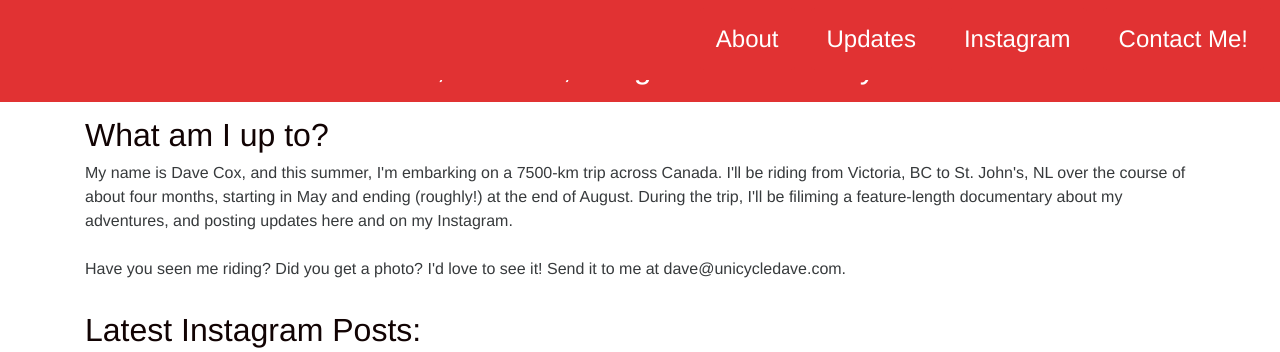
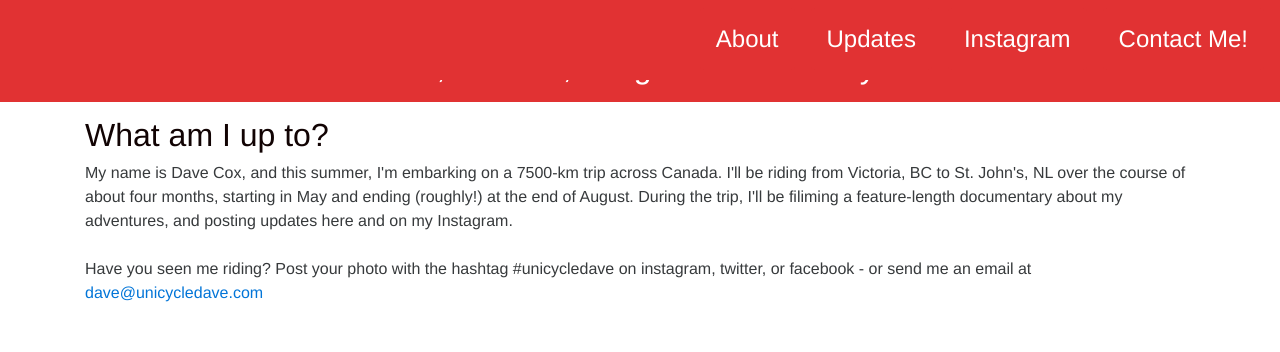
Before and after one commit to unicycle-dave/unicycle-dave.github.io, a Jekyll site: the page built from _posts/2018-03-30-the-start.md, in a window 1280 px wide and 900 px high, scrolled down 612 px, cut to the strip 0-352 px from the top of the window. Built offline with Jekyll 4.4.1, drawn with Linux system fonts in a browser that asks for light colours; nearby versions of some CDN libraries; our own code applies the rules of GitHub Pages for plain Markdown files; library files that are not in the unit come from our copies; some of the changed text lies outside the part shown.

Commit message:
added fb contact, updated spacing between site sections and updated favicon.

```diff
--- a/_config.yml
+++ b/_config.yml
@@ -20,6 +20,7 @@
 email: dave@unicycledave.com
 twitter: '@UnicycleDave'
 instagram: '@unicycle_dave'
+facebook: 'facebook.com/unicycledave'
 # phone: +1-800-555-2016
 
 # Tracking
--- a/_includes/about.html
+++ b/_includes/about.html
@@ -7,7 +7,8 @@
             <p>
 				My name is Dave Cox, and this summer, I'm embarking on a 7500-km trip across Canada. I'll be riding from Victoria, BC to St. John's, NL over the course of about four months, starting in May and ending (roughly!) at the end of August. During the trip, I'll be filiming a feature-length documentary about my adventures, and posting updates here and on my Instagram. <br><br>
 
-				Have you seen me riding? Did you get a photo? I'd love to see it! Send it to me at dave@unicycledave.com.
+				Have you seen me riding? Post your photo with the hashtag #unicycledave on instagram, twitter, or facebook - or send me an email at <a href="mailto:dave@unicycledave.com">dave@unicycledave.com</a>
+	<br><br><br><br>
             </p>
         </div>
     </div>
--- a/_includes/blog.html
+++ b/_includes/blog.html
@@ -8,8 +8,7 @@
       <div class="col-sm-12">
       {% for post in paginator.posts %}
         <h4>{% assign date_format = site.date_format | default: "%d %b %Y" %}
-          {{post.title}}
-        <br><small>  {{post.date | date: date_format}}</small></h4>
+          {{post.title}} - {{post.date | date: date_format}}</h4>
 
         <div class="col-sm-12 col-md-6">
           {{ post.content }}
@@ -38,4 +37,5 @@
 	</div>
     {% endif %}
   </div>
+  <br><br><br><br>
 </section>
--- a/_includes/contacts.html
+++ b/_includes/contacts.html
@@ -22,6 +22,12 @@
                     {{ site.instagram }}
                 </a>
             </div>
+            <div class="col-md-6 col-sm-12 container-contacts-phone">
+                <i class="fab fa-facebook" aria-hidden="true"></i>
+                <a href="https://www.facebook.com/unicycledave/">
+                    {{ site.facebook }}
+                </a>
+	    </div>
         </div>
     </div>
 </footer>
```
Also changed, not shown: favicon.ico.
